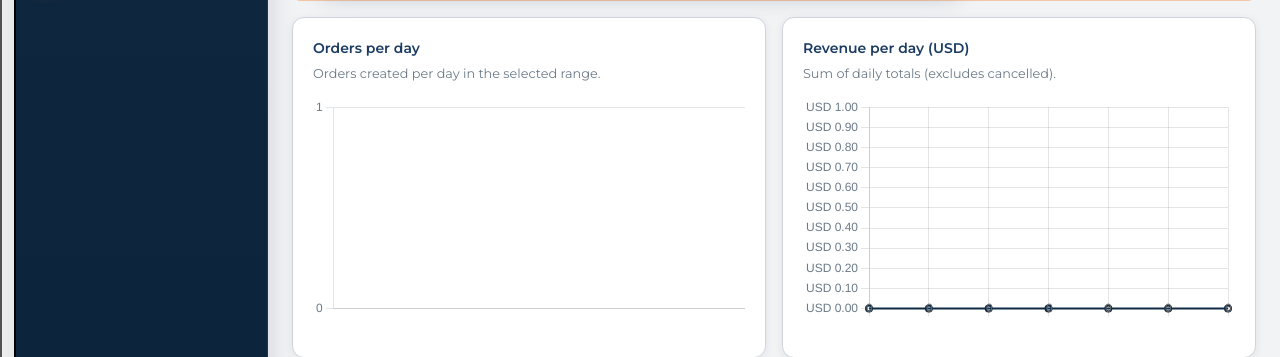
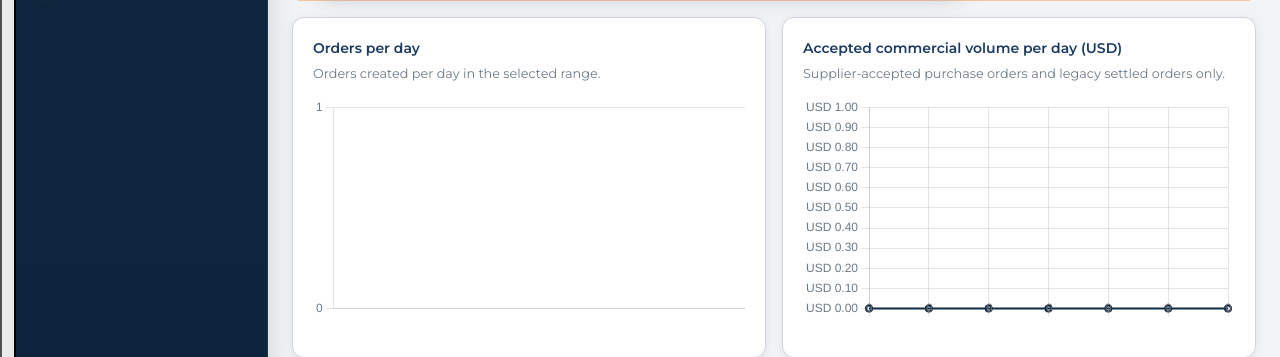
Before and after one commit to abdiel-ariano/Tradeflow_colon, a Django app: template templates/core/dashboard.html in a window 1280 px wide. Shown: the part 798-1155 px from the top of the page. Run offline with Django 4.2, Linux system fonts and the light colour scheme; the template is opened without the code that fills it, so the values that code supplies are empty.

Commit message:
Report factual commercial volume in templates/core/dashboard.html

```diff
--- a/templates/core/dashboard.html
+++ b/templates/core/dashboard.html
@@ -430,8 +430,8 @@ Contexto: dashboard view, api_dashboard_stats JSON. Sin == en {% if %}.
       id="adm-pruebas-banner"
       data-show-pruebas="{% if dashboard_modo_pruebas %}1{% else %}0{% endif %}"
     >
-      <strong>Test mode (PreExpo)</strong> —
-      Charts use orders created in the period (pending, paid, shipped, etc.). You do not need to mark delivered to see bar, line, and doughnut charts.
+      <strong>Operational scope</strong> —
+      Order-count charts show workflow activity. Commercial-volume charts include only supplier-accepted purchase orders or legacy settled orders.
       Delivered in period:
       <strong id="adm-pct-entregadas">{{ pct_entregadas_periodo }}%</strong>
       (<span id="adm-ord-entregadas">{{ ordenes_entregadas_periodo }}</span> /
@@ -542,7 +542,7 @@ Contexto: dashboard view, api_dashboard_stats JSON. Sin == en {% if %}.
           <span
             class="adm-kpi-lbl"
             id="adm-kpi-ingresos-lbl"
-            data-lbl-pruebas="Period revenue (active orders)"
+            data-lbl-pruebas="Accepted commercial volume (period)"
             data-lbl-prod="Delivered revenue (period)"
           >{{ kpi_ingresos_label }}</span>
           <span class="material-symbols-rounded" style="color:var(--tf-blue,#2E5B8A);">payments</span>
@@ -552,7 +552,7 @@ Contexto: dashboard view, api_dashboard_stats JSON. Sin == en {% if %}.
         <div
           class="adm-kpi-sub"
           id="adm-kpi-ingresos-sub"
-          data-sub-pruebas="Active total (non-cancelled)"
+          data-sub-pruebas="Supplier-accepted purchase orders"
           data-sub-prod="Delivered total"
         >{{ kpi_ingresos_sub }}: {{ ingresos_total|money_usd }}</div>
       </div>
@@ -587,8 +587,8 @@ Contexto: dashboard view, api_dashboard_stats JSON. Sin == en {% if %}.
         <div class="adm-chart-canvas-wrap"><canvas id="admBarChart" aria-label="Orders per day"></canvas></div>
       </div>
       <div class="adm-chart-card">
-        <div class="adm-chart-title">Revenue per day (USD)</div>
-        <p class="adm-chart-lead">Sum of daily totals (excludes cancelled).</p>
+        <div class="adm-chart-title">Accepted commercial volume per day (USD)</div>
+        <p class="adm-chart-lead">Supplier-accepted purchase orders and legacy settled orders only.</p>
         <div class="adm-chart-canvas-wrap"><canvas id="admLineChart" aria-label="Revenue per day"></canvas></div>
       </div>
     </div>
```
